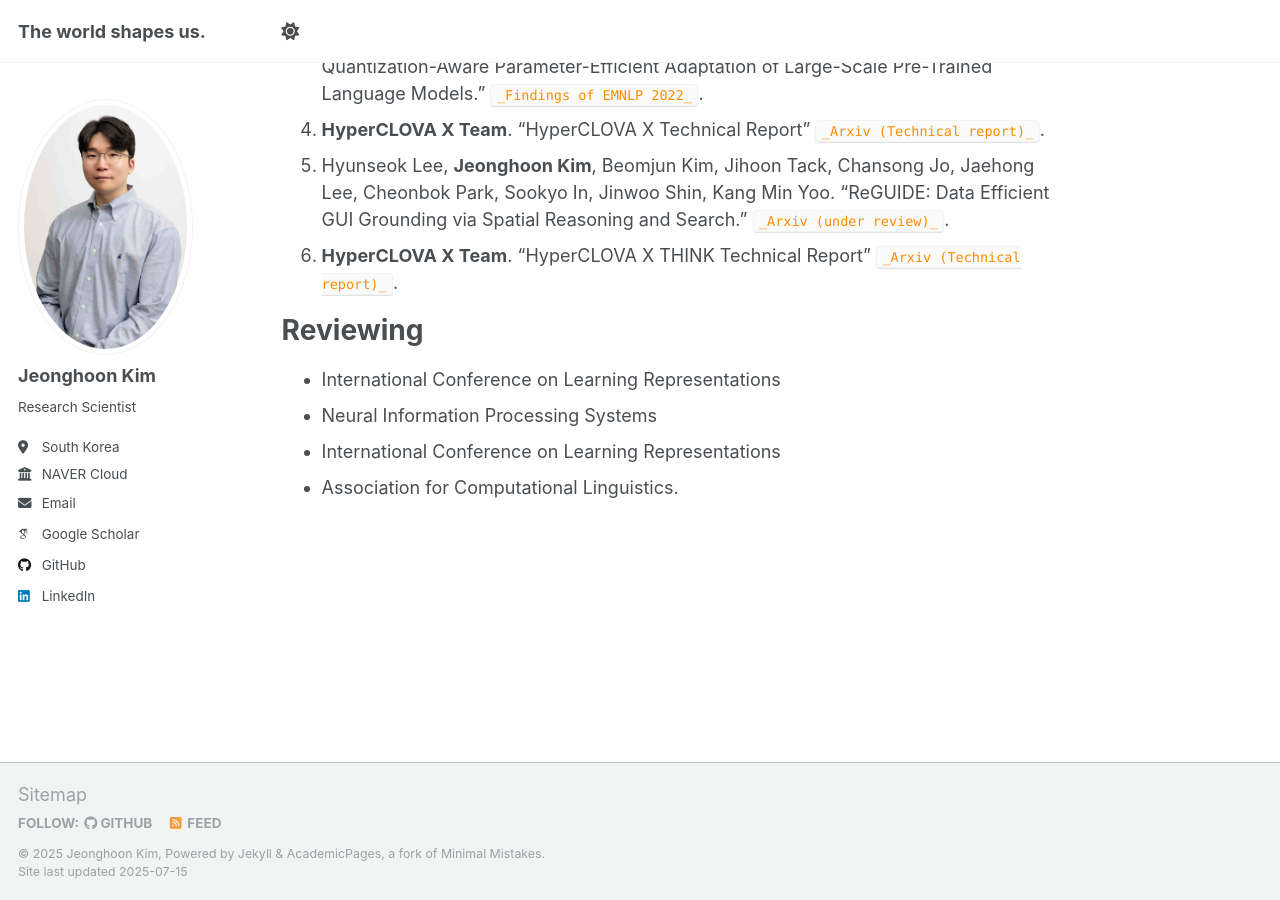
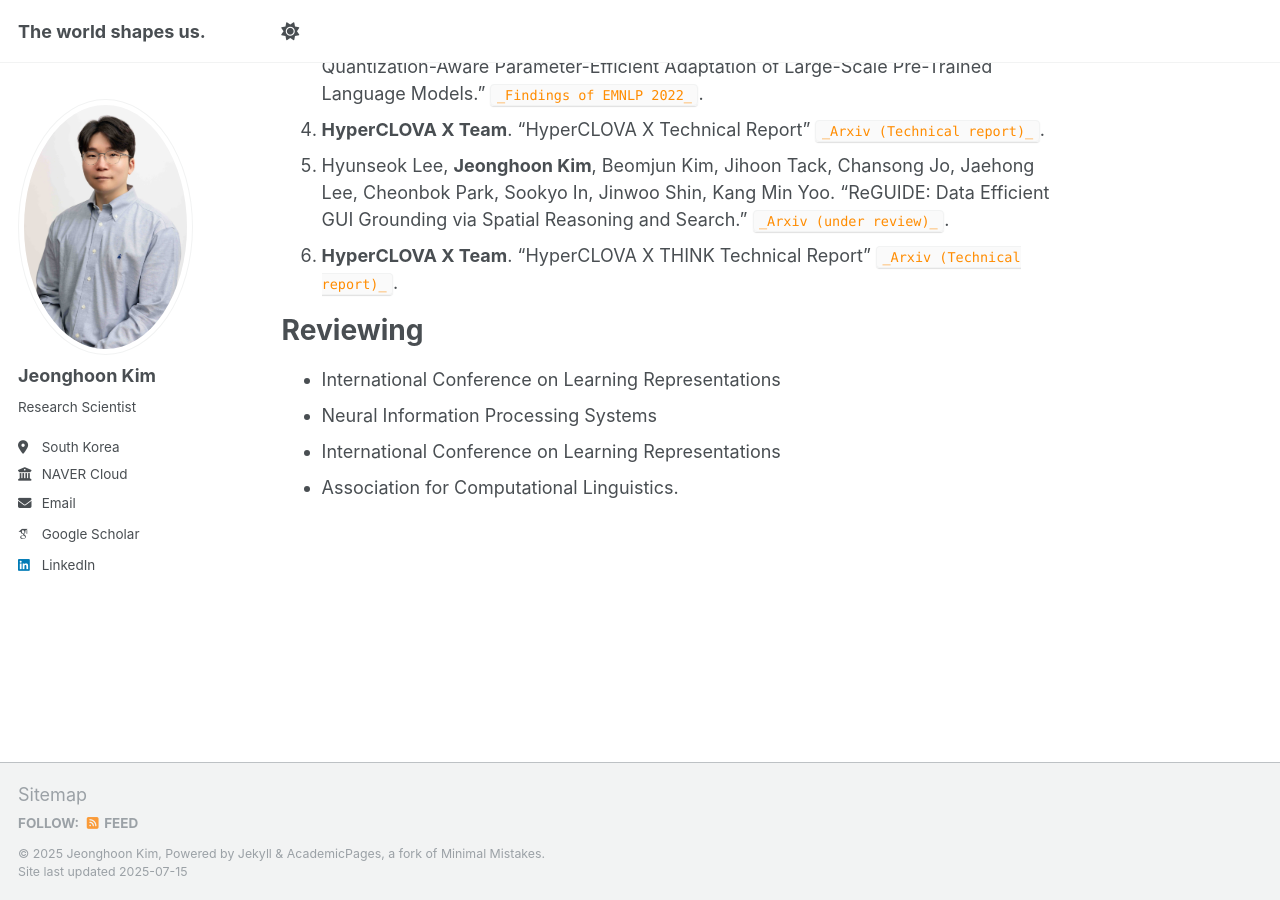
Before and after one commit to penpaperkeycode/penpaperkeycode.github.io, a Jekyll site: the page built from _pages/about.md, in a window 1280 px wide and 900 px high, scrolled down 1910 px. Built offline with Jekyll 4.4.1, drawn with Linux system fonts in a browser that asks for light colours; some web fonts are replaced.

Commit message:
Update _config.yml

```diff
--- a/_config.yml
+++ b/_config.yml
@@ -46,7 +46,7 @@ author:
   bitbucket        : # Username - Update with your username on the site
   codepen          : # Username
   dribbble         : # Username
-  github           : "penpaperkeycode"
+  github           : # "penpaperkeycode"
   kaggle           : # Username
   stackoverflow    : # User number or user number and name (i.e., use "1" or "1/jeff-atwood")
 
```
